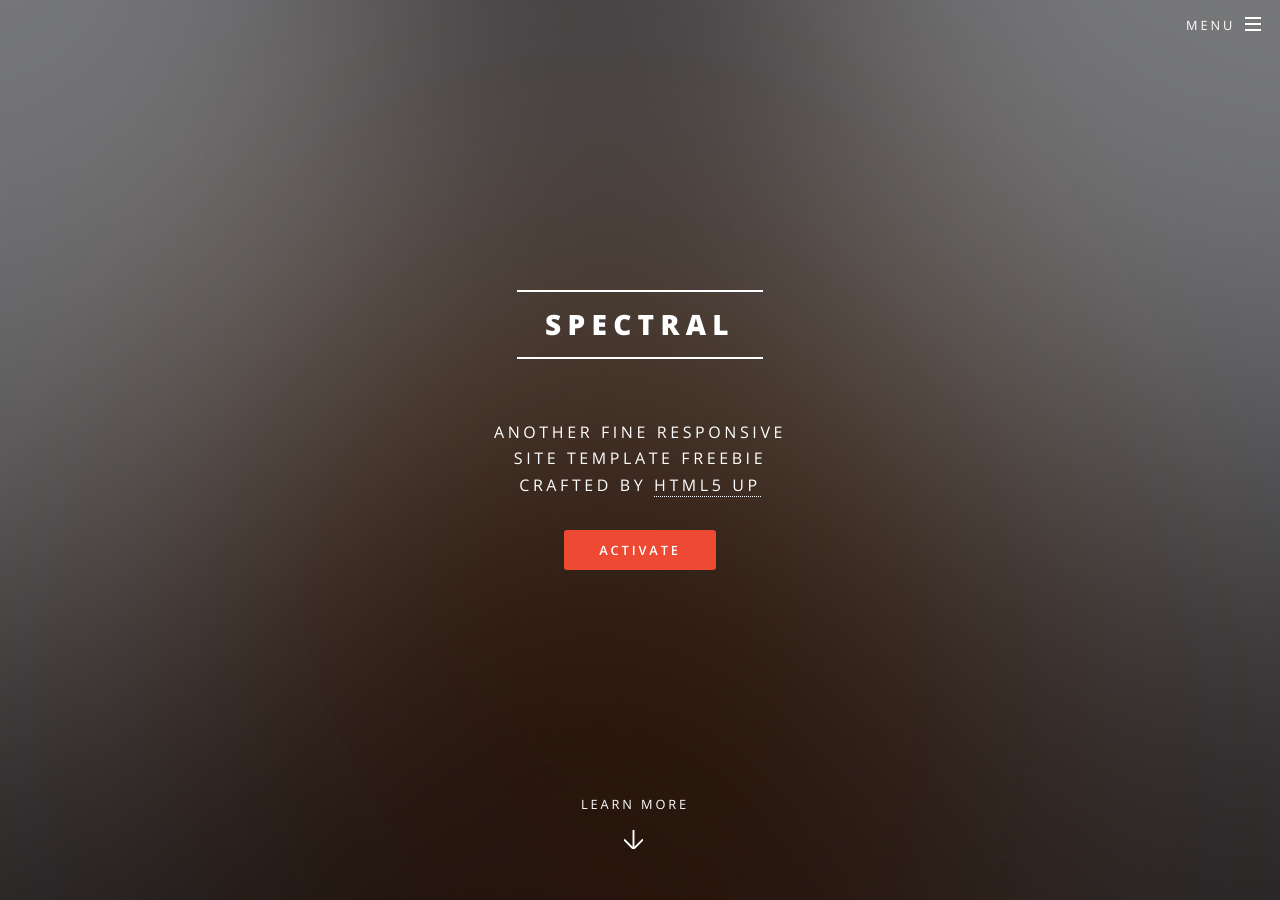
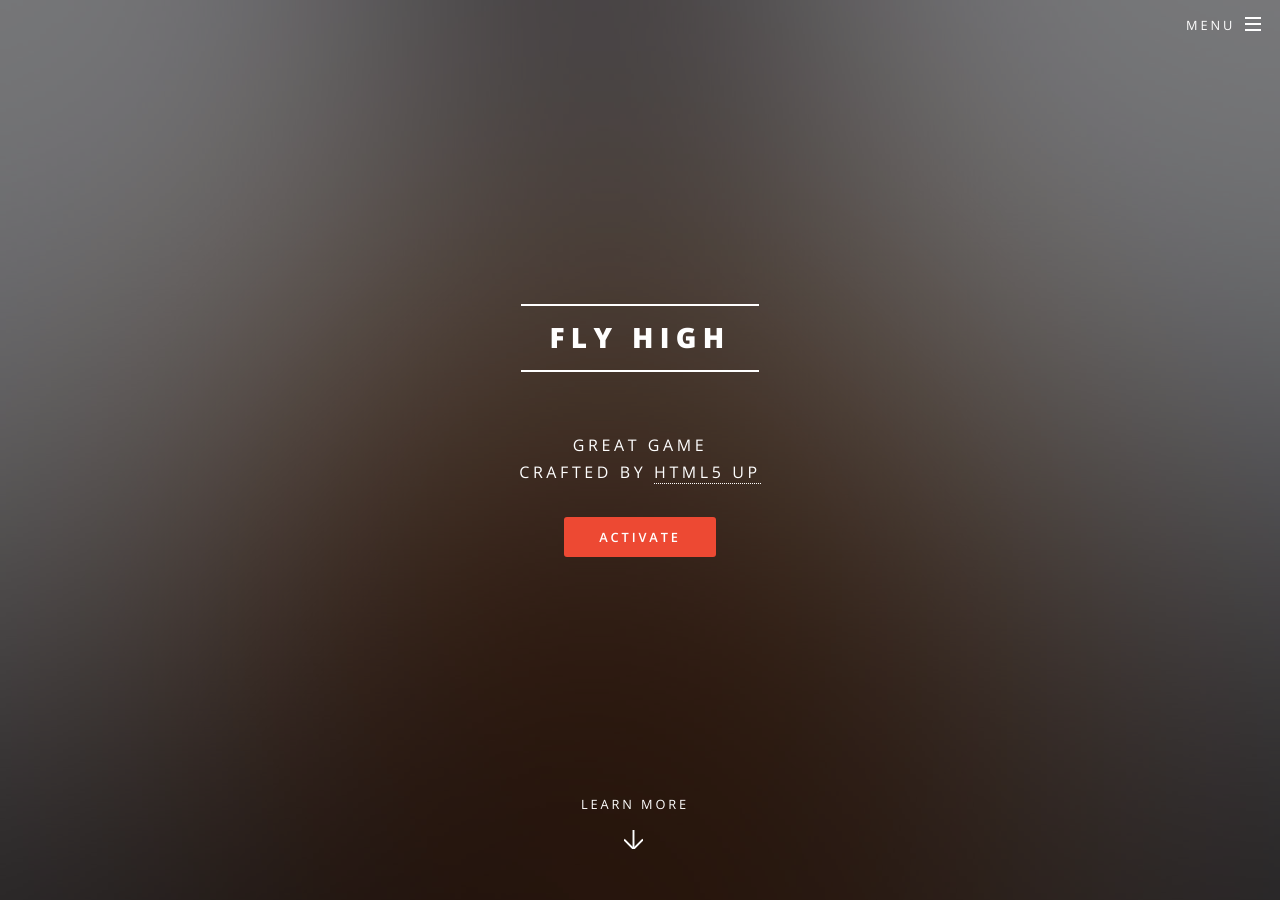
Before and after one commit to kiteflyingsociety/kiteflyingsociety.github.io, a Jekyll site: the page built from index.html, in a window 1280 px wide and 900 px high. Built offline with Jekyll 4.4.1, drawn with Linux system fonts in a browser that asks for light colours; some of the changed text lies outside the part shown.

Commit message:
added specs!

```diff
--- a/_config.yml
+++ b/_config.yml
@@ -2,25 +2,24 @@
 #
 
 # Site settings
-title: Spectral
+title: FLY HIGH
 description: |
-  Another fine responsive
-  site template freebie
+  Great game
   crafted by [HTML5 UP](http://html5up.net)
-owner: Your Name # or company name
-first_published: 2016 # if migrating another site, the year of your first publish
-email: your-email@domain.com
+owner: Kite Flying Society # or company name
+first_published: 2017 # if migrating another site, the year of your first publish
+email: info@kiteflyingsociety.se
 baseurl: "" # the subpath of your site, e.g. /blog
-url: "http://yourdomain.com" # the base hostname & protocol for your site
+url: "http://kiteflyingsociety.se" # the base hostname & protocol for your site
 social:
-  twitter: https://twitter.com/<username>
-  github: https://github.com/<username>
-  linkedin-square: https://linkedin.com/in/<username>
-  facebook-official: https://facebook.com/<username>
-  google-plus-square: https://plus.google.com/u/0/+<username>
+  twitter: https://twitter.com/kiteflyingsoc
+  github: https://github.com/kiteflyingsociety
+  #linkedin-square: https://linkedin.com/in/<username>
+  facebook-official: https://facebook.com/kiteflyingsoc
+  #  google-plus-square: https://plus.google.com/u/0/+<username>
   #email: /contact/
   #flickr:
-  #instagram:
+  instagram: kite.flying.society
   #youtube-square:
   #spotify:
   #stack-overflow:
```
